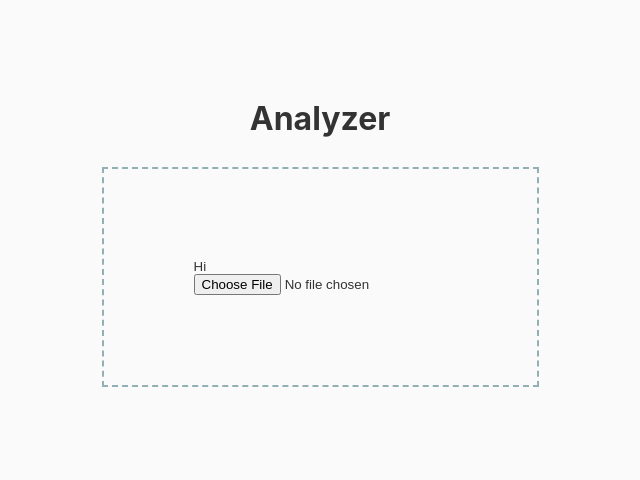
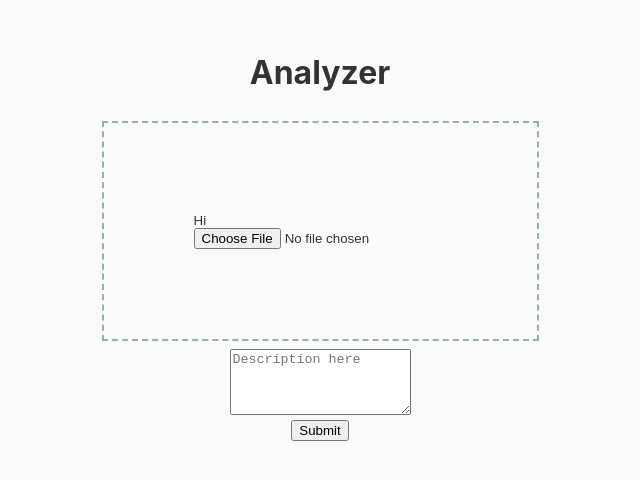
Before and after one commit to Zeyu-Li/MetaPost, a React (Create React App) app in the folder frontend/: page / in a window 1280 px wide. Shown: the part 164-644 px from the top of the page, without its empty margins (320-960 px from the left). Built offline with nearby package versions, Linux system fonts and the light colour scheme.

Commit message:
complete base form

```diff
--- a/frontend/src/App.js
+++ b/frontend/src/App.js
@@ -6,6 +6,10 @@ function App() {
   useEffect(() => {
     setOpen(true);
   }, []);
+
+  const submitForm = (e) => {
+    e.preventDefault();
+  };
 
   return (
     <div className="App">
@@ -31,10 +35,18 @@ function App() {
             >
               Analyzer
             </h1>
-            <form className="main-container__form">
+            <form
+              className="main-container__form"
+              onSubmit={(e) => submitForm(e)}
+            >
               <div>
                 <input type="file" style={{ textAlign: "center" }} />
               </div>
+              <textarea rows={4} placeholder="Description here" />
+              <br />
+              <button type="submit" title="Submit">
+                Submit
+              </button>
             </form>
           </div>
         </div>
```
